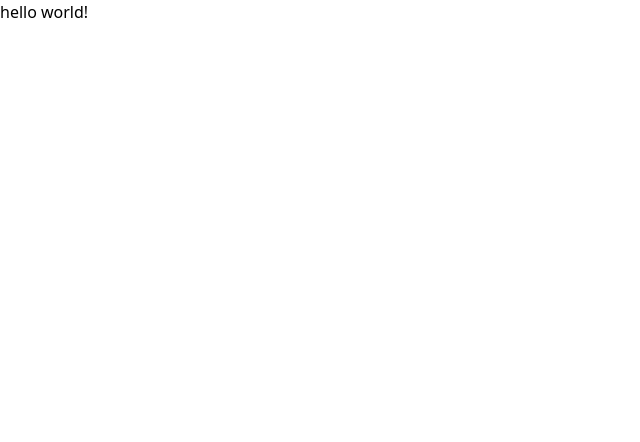
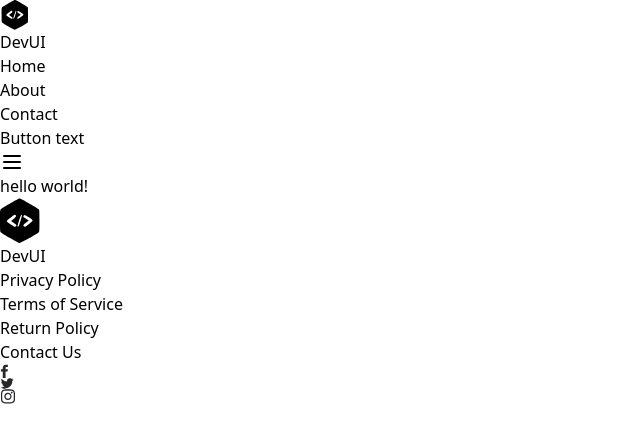
Before and after one commit to Sidpd57/swift-cart-app, a React (Vite) app: page / in a window 1280 px wide. Shown: the top 442 px of the page, without its empty margins (0-640 px from the left). Built offline with nearby package versions, Linux system fonts and the light colour scheme.

Commit message:
testing layout components

```diff
--- a/src/App.jsx
+++ b/src/App.jsx
@@ -1,10 +1,11 @@
-import { useState } from 'react'
-
+import {Header, Footer} from './components/index'
 function App() {
 
   return (
     <>
+      <Header/>
       <h1>hello world!</h1>
+      <Footer/>
     </>
   )
 }
```
